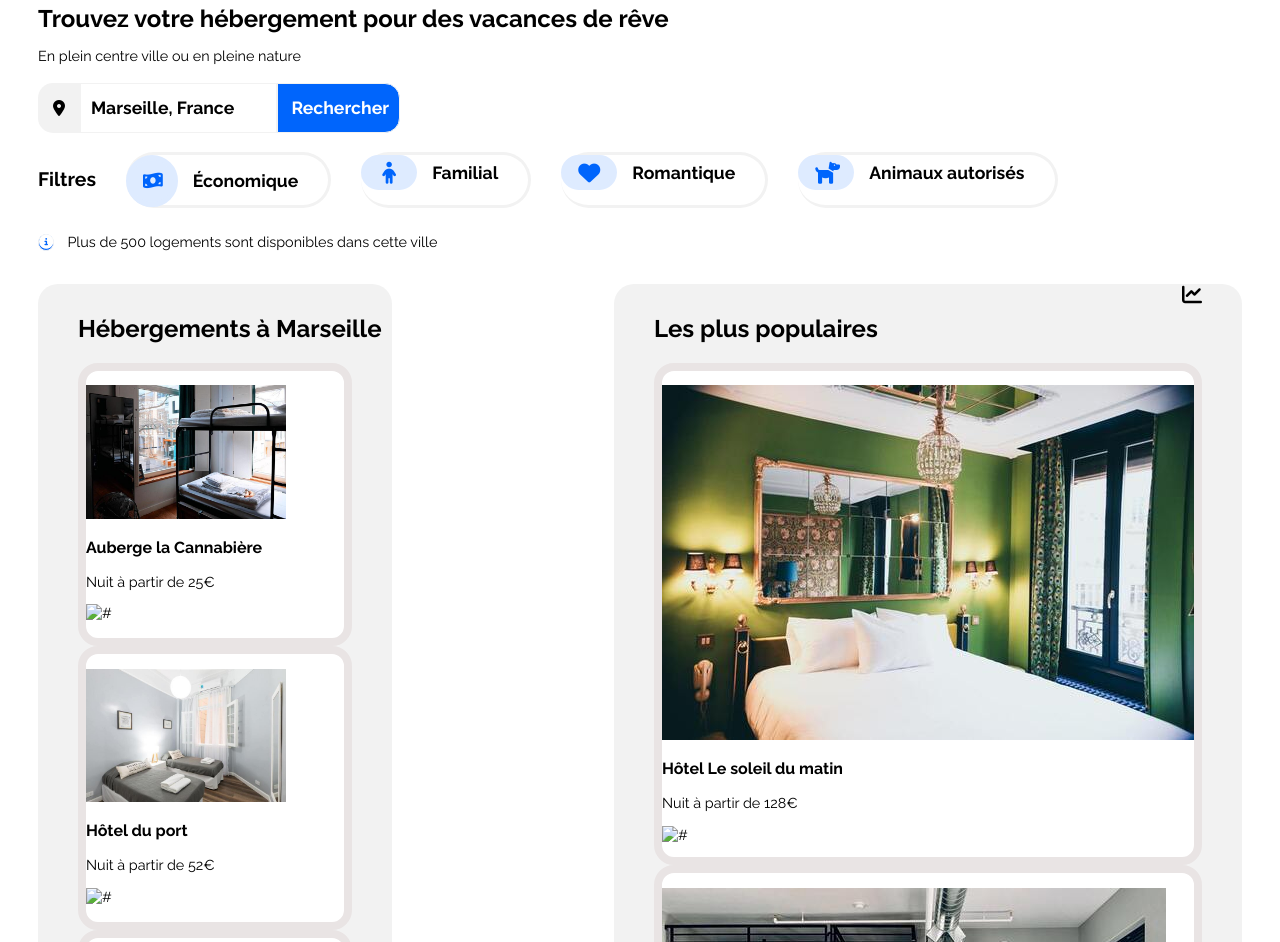
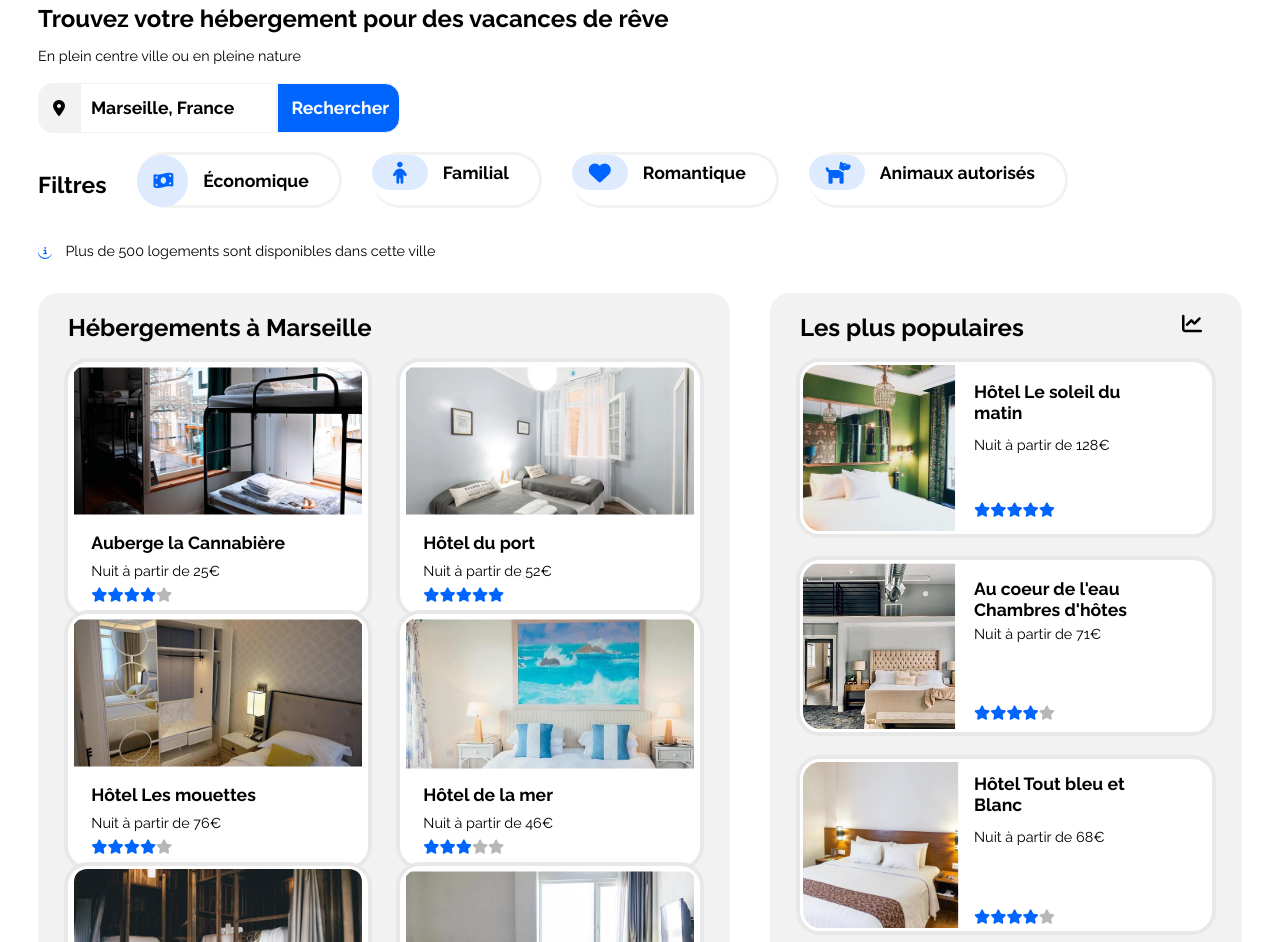
Before and after one commit to jkay24/HyunJeongKim_2_20072021, a plain HTML site: page index.html in a window 1280 px wide. Shown: the part 75-1017 px from the top of the page. Drawn offline with Linux system fonts and the light colour scheme.

Commit message:
update2 as of 19 aug 2021

```diff
--- a/index.html
+++ b/index.html
@@ -1,5 +1,5 @@
 <!DOCTYPE html>
-<html>
+<html lang="fr">
     <head>
         <meta charset="UTF-8" />
         <link rel="stylesheet" href="style.css" />
@@ -26,12 +26,12 @@
                 </nav>
             </header>
 
+            <div class="searchbar">
             <section>
                 <h1>Trouvez votre hébergement pour des vacances de rêve</h1>
                 <p>En plein centre ville ou en pleine nature</p>
                     <form method="post" action="#">
-                        <p><div id="marker"><i class="fas fa-map-marker-alt"></i></div><input class="search" name="ville" id="ville" placeholder="Marseille, France" />
-                        <input class="submit" value="Rechercher" /></p>
+                        <div id="marker"><i class="fas fa-map-marker-alt"></i></div><input class="search" name="ville" id="ville" placeholder="Marseille, France" /><input class="submit" value="Rechercher" />
                     </form><br />
 
                     <div class="filtres"><h2>Filtres</h2>
@@ -43,107 +43,125 @@
 
                     <p><i class="fas fa-info-circle"></i>Plus de 500 logements sont disponibles dans cette ville</p><br />
             </section>
+            </div>
 
             <main>
                 <article>
                    <h1>Hébergements à Marseille</h1>
-<!--- need to think about what size images to use - I chose small for now--->
                 <div class="main1">
                     <section>
                         <a href="#">
+                        <div class="firstrow">
                             <p><img src="images/hebergements/4_small/marcus-loke-WQJvWU_HZFo-unsplash.jpg" alt="Auberge la Cannabière" /></p>
                             <h3>Auberge la Cannabière</h3>
                             <p>Nuit à partir de 25€</p>
- <!--- need to think about how to do star ratings - just use icons?--->
-                            <p><img src="#" alt="#" /></p>
+                            <p><i class="fas fa-star"></i><i class="fas fa-star"></i><i class="fas fa-star"></i><i class="fas fa-star"></i><span class="emptystar"><i class="fas fa-star"></i></span></p>
+                        </div>
                         </a>
                     </section>
 
                     <section>
                         <a href="#">
+                        <div class="firstrow">
                             <p><img src="images/hebergements/4_small/fred-kleber-gTbaxaVLvsg-unsplash.jpg" alt="Hôtel du port" /></p>
                             <h3>Hôtel du port</h3>
                             <p>Nuit à partir de 52€</p>
-                            <p><img src="#" alt="#" /></p>
+                            <p><i class="fas fa-star"></i><i class="fas fa-star"></i><i class="fas fa-star"></i><i class="fas fa-star"></i><i class="fas fa-star"></i></p>
+                        </div>
                         </a>
                     </section>
 
                     <section>
                         <a href="#">
+                        <div class="firstrow">
                             <p><img src="images/hebergements/4_small/reisetopia-B8WIgxA_PFU-unsplash.jpg" alt="Hôtel Les mouettes" /></p>
                             <h3>Hôtel Les mouettes</h3>
                             <p>Nuit à partir de 76€</p>
-                            <p><img src="#" alt="#" /></p>
+                            <p><i class="fas fa-star"></i><i class="fas fa-star"></i><i class="fas fa-star"></i><i class="fas fa-star"></i><span class="emptystar"><i class="fas fa-star"></i></span></p>
+                        </div>
                         </a>
                     </section>
 
                     <section>
                         <a href="#">
+                        <div class="verticalimg1">
                             <p><img src="images/hebergements/4_small/annie-spratt-Eg1qcIitAuA-unsplash.jpg" alt="Hôtel de la mer" /></p>
                             <h3>Hôtel de la mer</h3>
                             <p>Nuit à partir de 46€</p>
-                            <p><img src="#" alt="#" /></p>
+                            <p><i class="fas fa-star"></i><i class="fas fa-star"></i><i class="fas fa-star"></i><span class="emptystar"><i class="fas fa-star"></i></span><span class="emptystar"><i class="fas fa-star"></i></span></p>
+                        </div>
                         </a>
                     </section>
 
                     <section>
                         <a href="#">
+                        <div class="panier">
                             <p><img src="images/hebergements/4_small/nicate-lee-kT-ZyaiwBe0-unsplash.jpg" alt="Auberge Le Panier" /></p>
                             <h3>Auberge Le Panier</h3>
                             <p>Nuit à partir de 23€</p>
-                            <p><img src="#" alt="#" /></p>
+                            <p><i class="fas fa-star"></i><i class="fas fa-star"></i><i class="fas fa-star"></i><i class="fas fa-star"></i><span class="emptystar"><i class="fas fa-star"></i></span></p>
+                        </div>
                         </a>
                     </section>
 
                     <section>
                         <a href="#">
+                        <div class="verticalimg2">
                             <p><img src="images/hebergements/4_small/febrian-zakaria-M6S1WvfW68A-unsplash.jpg" alt="Hôtel chez Amina" /></p>
                             <h3>Hôtel chez Amina</h3>
                             <p>Nuit à partir de 96€</p>
-                            <p><img src="#" alt="#" /></p>
+                            <p><i class="fas fa-star"></i><i class="fas fa-star"></i><i class="fas fa-star"></i><i class="fas fa-star"></i><i class="fas fa-star"></i></p>
+                        </div>
                         </a>
-                    </section> <br/>
+                    </section>
                 </div>
                     <h2>Afficher plus</h2>
                 </article>
 
                 <aside>
-                    <div class="populaires">
+                <div class="populaires">
                     <h1>Les plus populaires</h1>
-                    <i class="fas fa-chart-line fa-lg"></i></div>
+                    <i class="fas fa-chart-line fa-lg"></i>
+                </div>
                 <div class="main2">
                     <section>
                         <a href="#">
+                        <div class="first">
                             <p><img src="images/hebergements/4_small/emile-guillemot-Bj_rcSC5XfE-unsplash.jpg" alt="Hôtel Le soleil du matin" /></p>
                             <h3>Hôtel Le soleil du matin</h3>
                             <p>Nuit à partir de 128€</p>
-                            <p><img src="#" alt="#" /></p>
+                            <p><i class="fas fa-star"></i><i class="fas fa-star"></i><i class="fas fa-star"></i><i class="fas fa-star"></i><i class="fas fa-star"></i></p>
+                        </div>
                         </a>
                     </section>
 
                     <section>
                         <a href="#">
+                        <div class="second">
                             <p><img src="images/hebergements/4_small/aw-creative-VGs8z60yT2c-unsplash.jpg" alt="Au coeur de l'eau Chambre d'hôtes" /></p>
-                            <h3>Au coeur de l'eau Chambre d'hôtes</h3>
+                            <h3>Au coeur de l'eau Chambres d'hôtes</h3>
                             <p>Nuit à partir de 71€</p>
-                            <p><img src="#" alt="#" /></p>
+                            <p><i class="fas fa-star"></i><i class="fas fa-star"></i><i class="fas fa-star"></i><i class="fas fa-star"></i><span class="emptystar"><i class="fas fa-star"></i></span></p>
+                        </div>
                         </a>
                     </section>
 
                     <section>
                         <a href="#">
+                        <div class="toutbleu">
                             <p><img src="images/hebergements/4_small/febrian-zakaria-sjvU0THccQA-unsplash.jpg" alt="Hôtel Tout bleu et Blanc" /></p>
                             <h3>Hôtel Tout bleu et Blanc</h3>
                             <p>Nuit à partir de 68€</p>
-                            <p><img src="#" alt="#" /></p>
+                            <p><i class="fas fa-star"></i><i class="fas fa-star"></i><i class="fas fa-star"></i><i class="fas fa-star"></i><span class="emptystar"><i class="fas fa-star"></i></span></p>
+                        </div>
                         </a>
                     </section>
                 </div>
                 </aside>
-            </main>
+            </main><br />
 
             <section>
-                <h1>Activités à Marseille</h1><br />
+                <h1>Activités à Marseille</h1>
             <div id="activites">
                     <div class="act1"><section>
                         <a href="#">
@@ -174,6 +192,7 @@
                         </a>
                     </section></div>
 
+                    <div class="act56">
                     <div class="act5"><section>
                         <a href="#">
                             <p><img src="images/activites/4_small/florian-wehde-xW9e8gdotxI-unsplash.jpg" alt="Notre-Dame-de-la-Garde" /></p>
@@ -187,8 +206,9 @@
                             <h3>Parc Longchamp</h3>
                         </a>
                     </section></div>
+                    </div>
             </div>
-            </section><br />
+            </section><br /><br />
 
             <footer>
                 <div class="foot">
--- a/style.css
+++ b/style.css
@@ -5,11 +5,16 @@ body
     font-family: 'Raleway', sans-serif;
 }
 
-/* idea of wrapper  width: 900px - is this necessary? Need to also introduce media query later*/
+/* idea of wrapper  width: 900px - is this necessary? Need to add introduce media query later*/
 #wrapper
 {
     margin: auto;
+    min-height: 100vh;
 }
+
+
+/* 400-600px for mobile (1 col), 600-900px for tablet (2 cols) and 900+px (3 cols) - need to change widths of sections*/
+
 
 h1
 {
@@ -19,13 +24,13 @@ h1
 
 h2
 {
-    font-size: 1.1em;
+    font-size: 1.3em;
     font-weight: bold;
 }
 
 h3
 {
-    font-size: 1em;
+    font-size: 1.1em;
     font-weight: bold;
 }
 
@@ -83,7 +88,6 @@ nav a strong
     color:#0065FC;
 }
 
-
 nav a:hover
 {
     color: #0065FC;
@@ -95,13 +99,13 @@ nav a:hover
     padding-top: 20px;
 }
 
-/* Search bar and filters section */
-
-#wrapper section
+header, .searchbar, main, #activites
 {
     margin-left: 30px;
     margin-right: 30px;
 }
+
+/* Search bar and filters section */
 
 h1 + p
 {
@@ -210,104 +214,262 @@ p i
 {
     color: white;
     background-color: #0065FC;
-    border: solid 1px #F2F2F2;
     border-radius: 50px;
     margin-right: 13px;
 }
 
 /* Main hébergements section */
+
+/* ratio of activités to main section is about 7cm:8.5cm= 550px:668px , hence height of main section set to 670px. */
 main
+{
+    display: flex;
+    flex-direction: row;
+    justify-content: space-between;
+    height: 670px;
+    width: auto;
+}
+
+main > *
+{
+    border-radius: 20px;
+    padding: 5px;
+    background-color: #F2F2F2;
+    height: 670px;
+}
+
+article
+{
+    flex-shrink: 1;
+    width: 62em;
+    margin-right: 20px;
+    padding: 0 30px 0 30px;
+}
+
+.main1
+{
+    display: flex;
+    flex-flow: row wrap;
+    justify-content: space-between;
+    height: 80%;
+    align-content: space-between;
+}
+
+article section, aside section
+{
+    border: 3px solid white;
+    border-radius: 20px;
+    background-color: white;
+    padding: 3px;
+    position: relative;
+    overflow: hidden;
+    box-shadow: 0 0 0 4px #e9e8e8;
+}
+
+article section
+{
+    width: 18em;
+    height: 15em;
+}
+
+article img
+{
+    margin-left: 50%;
+    transform: translateX(-50%);
+    width: 100%;
+    height: auto;
+    border: 5px solid white;
+    border-top-right-radius: 20px;
+    border-top-left-radius: 20px;
+    position: relative;
+}
+
+.main1 p
+{
+    margin-block-start: 0;
+}
+
+.main1 h3, .main1 i, .main1 h3+p
+{
+    position: relative;
+    margin-block-start: 0;
+    margin-block-end: 0.5em;
+    left: 6%;
+}
+
+.firstrow img
+{
+    clip-path: inset(25px 0 30px 0);
+    top: -25px;
+}
+
+.firstrow h3, .firstrow i, .firstrow h3+p
+{
+    top: -55px;
+}
+
+.verticalimg1 img
+{
+    clip-path: inset(60px 0 70px 0);
+    top: -60px;
+}
+
+.verticalimg1 h3, .verticalimg1 i, .verticalimg1 h3+p
+{
+    top: -132px;
+}
+
+.panier img
+{
+    clip-path: inset(0 0 10px 0);
+    top: -10px;
+}
+
+.panier h3, .panier i, .panier h3+p
+{
+    top: -22px;
+}
+
+.verticalimg2 img
+{
+    clip-path: inset(150px 0 140px 0);
+    top: -150px;
+}
+
+.verticalimg2 h3, .verticalimg2 i, .verticalimg2 h3+p
+{
+    top: -290px;
+}
+
+article i, aside p i
+{
+    background-color: white;
+    color: #0065FC;
+    margin-right: 0px;
+}
+
+.emptystar i
+{
+    color: rgb(184, 183, 183);
+    background-color: white;
+}
+
+aside
+{
+    position: relative;
+    flex-grow: 1;
+    margin-left: 20px;
+    padding: 0 30px 0 30px;
+}
+
+.main2
+{
+    display: flex;
+    flex-direction: column;
+    justify-content: space-between;
+    align-items: center;
+    height: 85%;
+}
+
+.populaires
 {
     display: flex;
     flex-direction: row;
     justify-content: space-between;
 }
 
-article h1, article h2
-{
-    margin-left: 30px;
-}
-article
-{
-    border-radius: 20px;
-    padding: 10px;
-    background-color: #F2F2F2;
-    margin-left: 30px;
-}
-
-#main1
-{
-    display: flex;
-    flex-flow: row wrap;
-    justify-content: space-between;
-}
-
-article section
-{
-    border: 8px solid #e9e4e4;
-    border-radius: 20px;
-    background-color: white;
-}
-
-article img
-{
-    width: 200px;
-    height: auto;
-    overflow: hidden;
-}
-
-aside
+.populaires i
 {
     position: relative;
-    border-radius: 20px;
-    padding: 10px;
-    background-color: #F2F2F2;
-    margin-right: 30px;
-}
-
-.populaires
-{
-    display: flex;
-    flex-direction: row;
-    margin-right: 30px;
-    justify-content: space-between;
-    vertical-align: bottom;
-}
-
-aside h1
-{
-    margin-left: 30px;
-}
-
-#main2
-{
-    display: flex;
-    flex-flow: column;
-    justify-content: space-between;
+    vertical-align: middle;
+    top: 30px;
+    right: 10px;
 }
 
 aside section
 {
-    border: 8px solid #e9e4e4;
-    border-radius: 20px;
-    background-color: white;
+    height: 10em;
+    width: 25em;
 }
 
+.first img, .second img
+{
+    margin-left: -33%;
+    margin-top: -15%;
+    transform: scale(0.65);
+    width: 100%;
+    height: auto;
+    border: 5px solid white;
+    border-radius: 20px 0 0 20px;
+    position: relative;
+    clip-path: inset(0 88px 0 80px);
+}
 
+.main2 h3, .main2 i, .main2 h3+p
+{
+    position: relative;
+    margin-block-start: 0em;
+    word-wrap: normal;
+    left: 42%;
+}
 
-/* some rough image size ideas... not live yet - or should I be adjusting section sizes intead?
+.first h3, .first i
+{
+    bottom: 12em;
+}
 
-article img
+.first h3, .toutbleu h3, .second h3
+{
+    width: 49%;
+}
+.first h3+p
+{
+    bottom: 15em;
+}
 
-    width: 200px;
-    height: 100px;
+.second h3, .second i
+{
+    bottom: 14em;
+}
 
+.second h3+p
+{
+    bottom: 18em;
+}
 
-aside img
+.toutbleu img
+{
+    margin-left: -32%;
+    margin-top: -60%;
+    transform: scale(0.45);
+    width: 100%;
+    height: auto;
+    border: 5px solid white;
+    border-radius: 20px 0 0 20px;
+    position: relative;
+    clip-path: inset(55px 38px 30px 0px);
+}
 
-    width: 110px;
-    height: 120px;
-*/
+.toutbleu h3
+{
+    bottom: 21em;
+}
+
+.toutbleu i
+{
+    bottom: 22em;
+}
+
+.toutbleu h3+p
+{
+    bottom: 26em;
+}
+
+aside p
+{
+    margin-block-end: 5px;
+    margin-block-start: 0px;
+}
 
 /* Activités section */
 
@@ -319,30 +481,29 @@ aside img
 }
 #activites h3
 {
-    margin-left: 20px;
+    margin-left: 25px;
 }
 
 #activites section
 {
-    border: 8px solid #F2F2F2;
+    border: 7px solid #e9e8e8;
     border-radius: 20px;
     margin: 0px;
-    width: 350px;
+    width: 22em;
     position: relative;
     overflow: hidden;
 }
 
-.act1 img
+#activites > *
+{
+    height: 520px;
+    display: flex;
+}
+
+#activites img
 {
     margin-left: 50%;
     transform: translateX(-50%);
-}
-
-.act4 img
-{
-    margin-left: 50%;
-    transform: translateX(-50%);
-    height: 465px;
 }
 
 #activites p
@@ -350,25 +511,99 @@ aside img
     margin-block-start: 0px;
 }
 
-.act1 section, .act4 section
+.act1 img, .act4 img
 {
-    height: 520px;
+    height: 450px;
+}
+
+.act2 img, .act3 img, .act5 img, .act6 img
+{
+    width: 100%;
+    height: auto
 }
 
 .act23
 {
-    display:flex;
     flex-direction: column;
-    height: 520px;
+    justify-content: space-between;
+}
+
+.act2 section
+{
+    height: 16em;
 }
 
 .act2 img
 {
-    margin-left: 50%;
-    transform: translateX(-50%);
+    clip-path: inset(120px 0px 190px 0px);
+    position: relative;
+    top: -130px;
 }
 
+.act2 h3
+{
+    top: -325px;
+    position: relative;
+}
 
+.act3 img
+{
+    clip-path: inset(5px 0px 90px 0px);
+    position: relative;
+    top: -5px;
+}
+
+.act3 h3
+{
+    top: -96px;
+    position: relative;
+}
+
+.act3 section
+{
+    height: 12em;
+}
+
+.act56
+{
+    flex-direction: column;
+    justify-content: space-between;
+}
+
+.act5 section
+{
+    height: 13em;
+}
+
+.act5 img
+{
+    clip-path: inset(0px 0px 70px 0px);
+    position: relative;
+}
+
+.act5 h3
+{
+    position: relative;
+    top: -73px;
+}
+
+.act6 section
+{
+    height: 15em;
+}
+
+.act6 img
+{
+    clip-path: inset(0px 0px 75px 0px);
+    position: relative;
+}
+
+.act6 h3
+{
+    position: relative;
+    top: -77px;
+
+}
 
 /* Footer */
 
```
